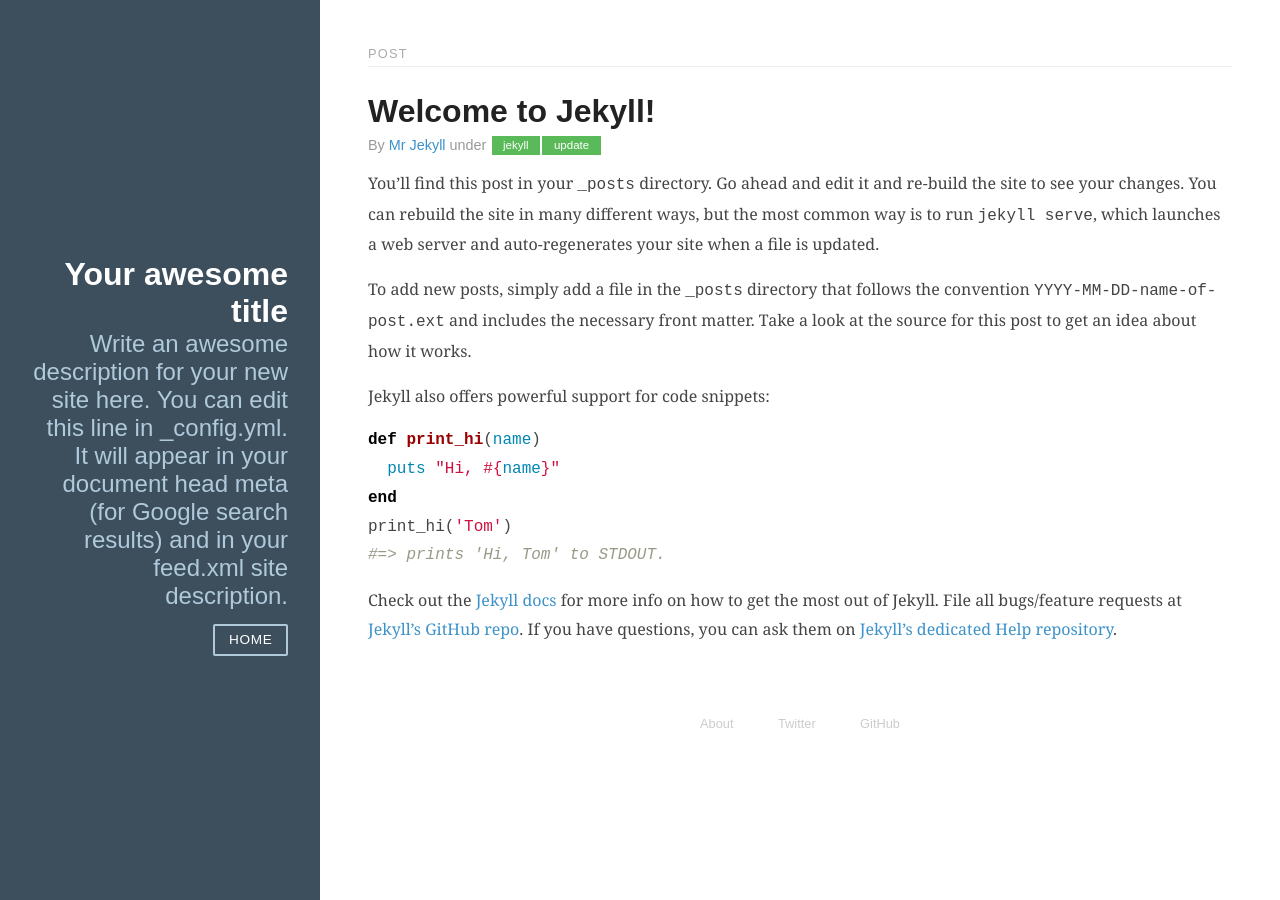
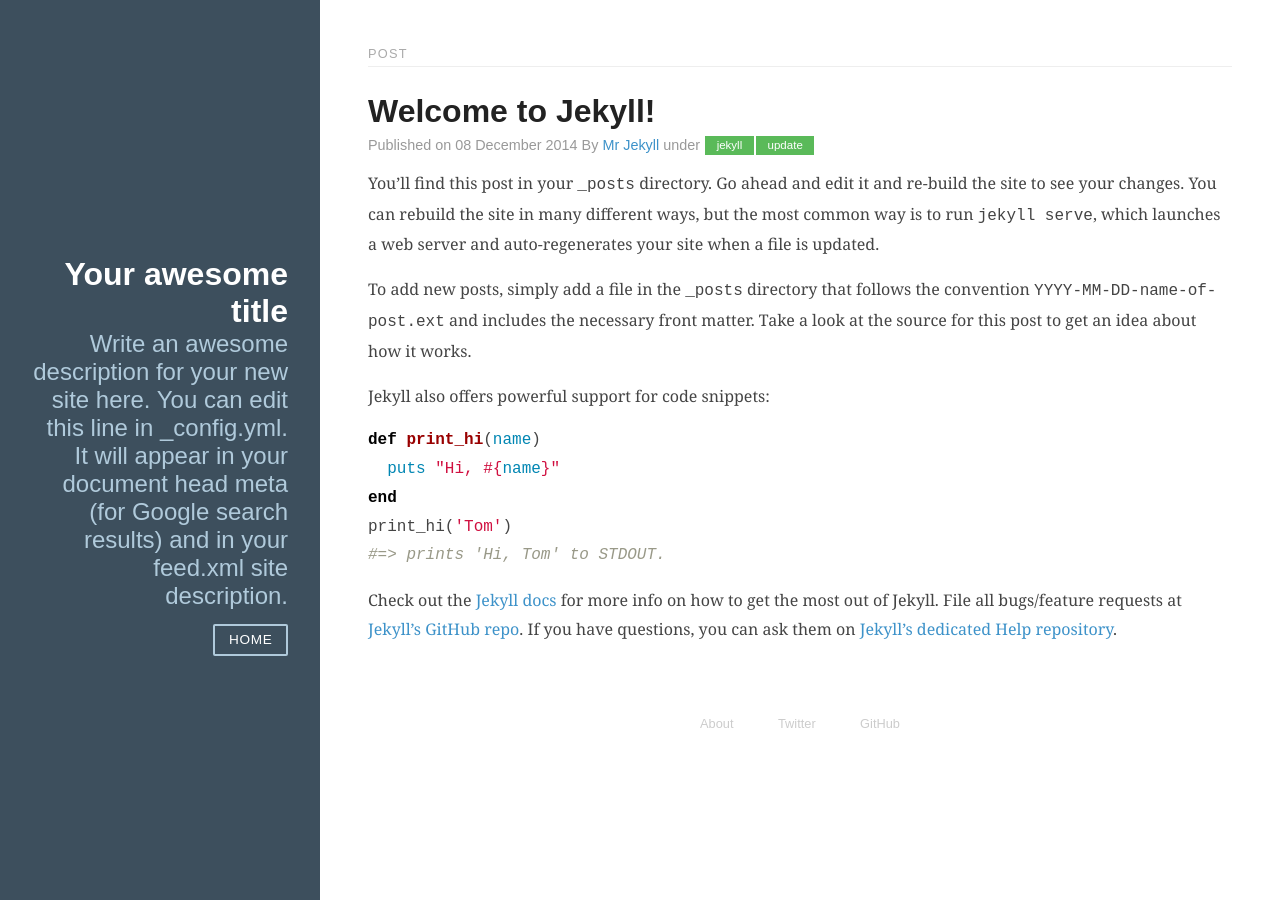
Before and after one commit to DarrylDias/PureBlog, a Jekyll site: the page built from _posts/2014-12-08-welcome-to-jekyll.markdown, in a window 1280 px wide. Built offline with Jekyll 4.4.1, drawn with Linux system fonts in a browser that asks for light colours.

Commit message:
Adding page date

```diff
--- a/_layouts/post.html
+++ b/_layouts/post.html
@@ -11,7 +11,7 @@
       <a href="{{ page.url }}"><h2 class="post-title">{{ page.title }}</h2></a>
 
       <p class="post-meta">
-        By <a href="#" class="post-author">{% if page.author %}{{ page.author}}{% endif %}</a> under {% for category in page.categories %}<a class="post-category post-category-design" href="#">{{ category }}</a>{% endfor %}</p>
+        Published on {{ page.date | date_to_long_string }} By <a href="#" class="post-author">{% if page.author %}{{ page.author}}{% endif %}</a> under {% for category in page.categories %}<a class="post-category post-category-design" href="#">{{ category }}</a>{% endfor %}</p>
       </header>
 
       <div class="post-description">
```
